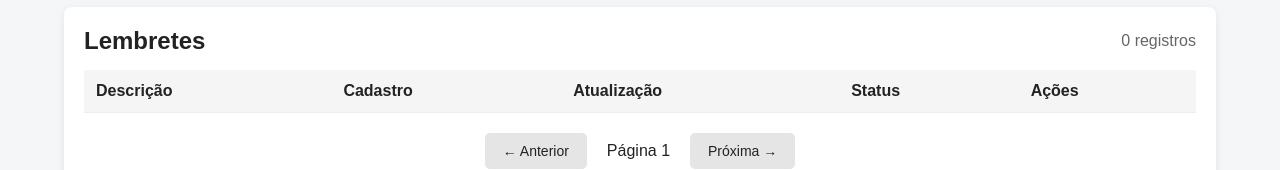
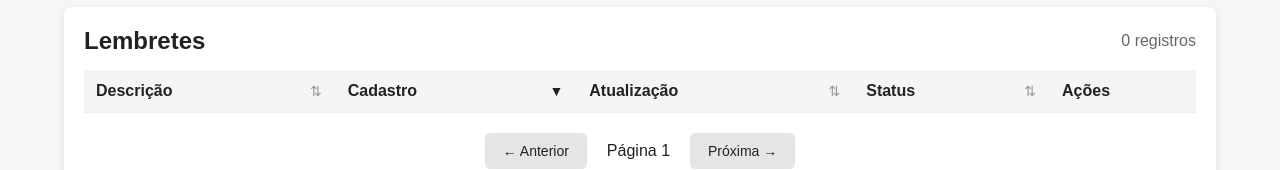
Before and after one commit to pessoa1/Lembretes-UMFG, a plain HTML site: page frontEnd/index.html in a window 1280 px wide. Shown: the part 302-472 px from the top of the page. Drawn offline with Linux system fonts and the light colour scheme; no server answers.

Commit message:
feat: Adicionado ordenação dos resultados
fix: Corrigido caracteres inválidos no gerador de PDF

```diff
--- a/frontEnd/css/style.css
+++ b/frontEnd/css/style.css
@@ -202,6 +202,33 @@ th {
     background: #f5f5f5;
 }
 
+/* ORDENAÇÃO NAS COLUNAS DA TABELA */
+.th-ordenacao {
+    display: flex;
+    justify-content: space-between;
+    align-items: center;
+    gap: 8px;
+}
+
+.btn-ordenacao {
+    border: none;
+    background: none;
+    padding: 0 2px;
+    font-size: 14px;
+    color: #999;
+    cursor: pointer;
+    line-height: 1;
+}
+
+.btn-ordenacao:hover {
+    color: #222;
+}
+
+.btn-ordenacao.ativo {
+    color: #222;
+    font-weight: bold;
+}
+
 .actions {
     display: flex;
     gap: 5px;
--- a/frontEnd/index.html
+++ b/frontEnd/index.html
@@ -110,10 +110,30 @@
                     <table>
                         <thead>
                             <tr>
-                                <th>Descrição</th>
-                                <th>Cadastro</th>
-                                <th>Atualização</th>
-                                <th>Status</th>
+                                <th>
+                                    <div class="th-ordenacao">
+                                        Descrição
+                                        <button type="button" class="btn-ordenacao" data-ordem="Descricao" title="Ordenar por descrição">⇅</button>
+                                    </div>
+                                </th>
+                                <th>
+                                    <div class="th-ordenacao">
+                                        Cadastro
+                                        <button type="button" class="btn-ordenacao" data-ordem="DataCadastro" title="Ordenar por cadastro">⇅</button>
+                                    </div>
+                                </th>
+                                <th>
+                                    <div class="th-ordenacao">
+                                        Atualização
+                                        <button type="button" class="btn-ordenacao" data-ordem="DataAtualizacao" title="Ordenar por atualização">⇅</button>
+                                    </div>
+                                </th>
+                                <th>
+                                    <div class="th-ordenacao">
+                                        Status
+                                        <button type="button" class="btn-ordenacao" data-ordem="IsAtivo" title="Ordenar por status">⇅</button>
+                                    </div>
+                                </th>
                                 <th>Ações</th>
                             </tr>
                         </thead>
--- a/frontEnd/js/app.js
+++ b/frontEnd/js/app.js
@@ -5,6 +5,12 @@
 const API_URL = "https://localhost:7063";
 
 let paginaAtual = 1;
+
+//estado atual da ordenação da tabela
+const ordenacao = {
+    ordem: "DataCadastro",
+    direcao: "DESC",
+};
 
 
 // ========================================
@@ -54,6 +60,7 @@ const tituloFormulario = document.getElementById("tituloFormulario");
 // ========================================
 
 document.addEventListener("DOMContentLoaded", () => {
+    atualizarIndicadoresOrdenacao();
     filtrarLembretes();
 });
 
@@ -68,9 +75,8 @@ function montarParametrosFiltro() {
     params.append("TamanhoPagina", tamanhoPagina.value);
     params.append("Descricao", filtroDescricao.value);
 
-    /*TODO: implementar ordenação no html*/
-    params.append("Ordem", "DataCadastro");
-    params.append("Direcao", "DESC");
+    params.append("Ordem", ordenacao.ordem);
+    params.append("Direcao", ordenacao.direcao);
 
     //datas só são enviadas quando preenchidas (podem ficar vazias)
     if (filtroDataCadastroInicial.value) {
@@ -545,6 +551,40 @@ camposData.forEach(campo => {
 });
 
 // ========================================
+// ORDENAÇÃO
+// ========================================
+function atualizarIndicadoresOrdenacao() {
+    document.querySelectorAll(".btn-ordenacao").forEach(botao => {
+        const ativo = botao.dataset.ordem === ordenacao.ordem;
+
+        botao.classList.toggle("ativo", ativo);
+        botao.textContent = ativo
+            ? (ordenacao.direcao === "ASC" ? "▲" : "▼")
+            : "⇅";
+    });
+}
+
+document.querySelectorAll(".btn-ordenacao").forEach(botao => {
+    botao.addEventListener("click", () => {
+        const campo = botao.dataset.ordem;
+
+        if (ordenacao.ordem === campo) {
+            //mesma coluna: inverte a direção
+            ordenacao.direcao = ordenacao.direcao === "ASC" ? "DESC" : "ASC";
+        } else {
+            //coluna nova: ativa em ordem crescente
+            ordenacao.ordem = campo;
+            ordenacao.direcao = "ASC";
+        }
+
+        atualizarIndicadoresOrdenacao();
+
+        paginaAtual = 1;
+        filtrarLembretes();
+    });
+});
+
+// ========================================
 // PAGINAÇÃO
 // ========================================
 btnAnterior.addEventListener("click", () => {
```
Also changed, not shown: 1 other file.
